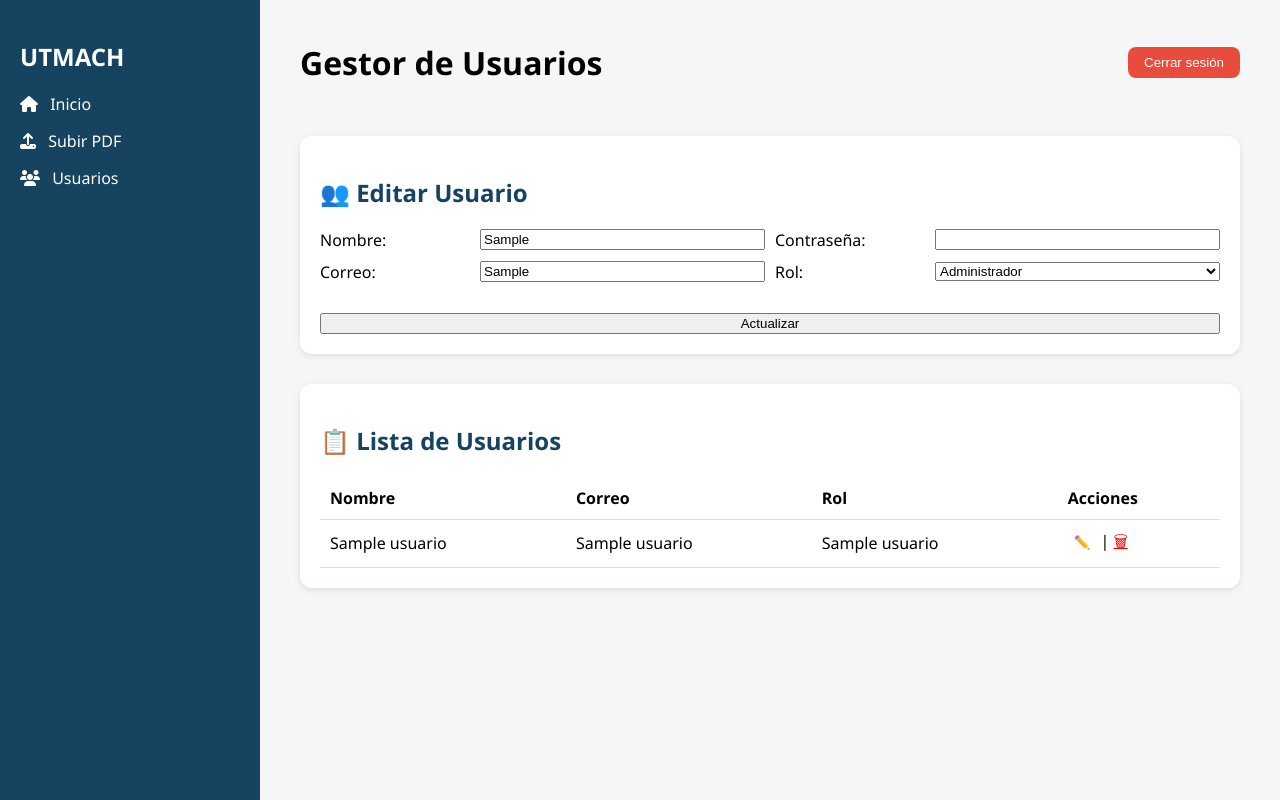
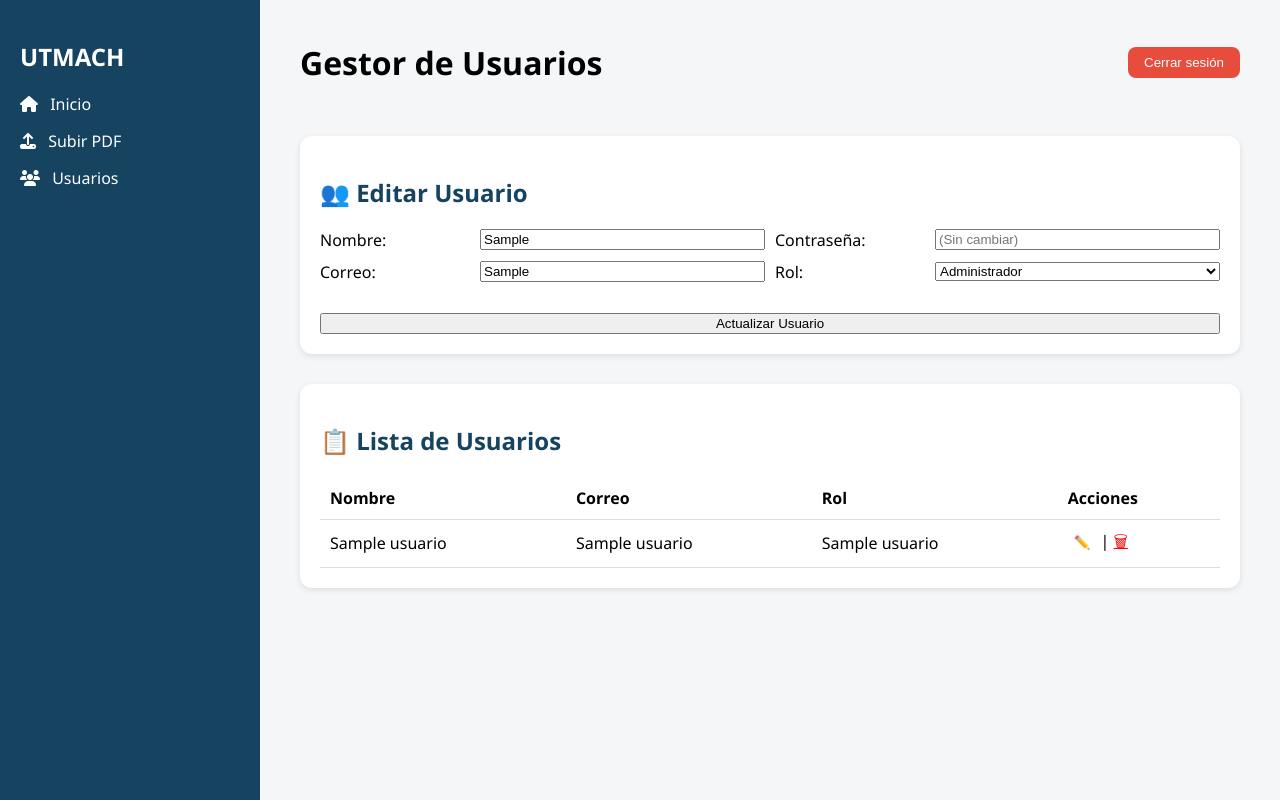
Before and after one commit to faustofi1262/neon-pdf-chatbot, a Flask app: template templates/usuarios.html in a window 1280 px wide. Run offline with Flask 3, Linux system fonts and the light colour scheme; the template is opened without the code that fills it: most values are stand-ins (such as "Sample title", 1, 10 or a date in 2020).

Commit message:
se agrega boton editar usuarios

```diff
--- a/app.py
+++ b/app.py
@@ -232,3 +232,42 @@ def eliminar_usuario(id):
 
     flash("Usuario eliminado correctamente.")
     return redirect(url_for('usuarios'))
+# Mostrar usuarios (con edición si se pasa id)
+@app.route('/usuarios')
+def usuarios():
+    conn = get_connection()
+    cur = conn.cursor()
+    cur.execute("SELECT * FROM usuarios ORDER BY id ASC")
+    lista_usuarios = cur.fetchall()
+
+    id_editar = request.args.get('editar')
+    usuario_editar = None
+
+    if id_editar:
+        cur.execute("SELECT * FROM usuarios WHERE id = %s", (id_editar,))
+        usuario_editar = cur.fetchone()
+
+    cur.close()
+    conn.close()
+
+    return render_template('usuarios.html', lista_usuarios=lista_usuarios, usuario_editar=usuario_editar)
+
+
+# Actualizar usuario
+@app.route('/actualizar_usuario', methods=['POST'])
+def actualizar_usuario():
+    id_usuario = request.form['id']
+    nombre = request.form['nombre_usuario']
+    correo = request.form['correo']
+    rol = request.form['rol']
+
+    conn = get_connection()
+    cur = conn.cursor()
+    cur.execute("UPDATE usuarios SET nombre_usuario=%s, correo=%s, rol=%s WHERE id=%s",
+                (nombre, correo, rol, id_usuario))
+    conn.commit()
+    cur.close()
+    conn.close()
+
+    flash('Usuario actualizado correctamente.')
+    return redirect(url_for('usuarios'))
--- a/templates/usuarios.html
+++ b/templates/usuarios.html
@@ -40,32 +40,38 @@
 
       <section class="card">
         <h2>👥 {{ modo_edicion and "Editar Usuario" or "Crear Usuario" }}</h2>
-        <form action="{{ modo_edicion and url_for('actualizar_usuario') or url_for('crear_usuario') }}" method="POST" class="form-usuarios">
-          {% if modo_edicion %}
-            <input type="hidden" name="id_usuario" value="{{ usuario_editar[0] }}">
+        <form action="{{ url_for('actualizar_usuario') if usuario_editar else url_for('crear_usuario') }}" method="POST" class="form-usuarios">
+  {% if usuario_editar %}
+    <input type="hidden" name="id" value="{{ usuario_editar[0] }}">
   {% endif %}
+  <div class="form-row">
+    <label>Nombre:</label>
+    <input type="text" name="nombre_usuario" value="{{ usuario_editar[1] if usuario_editar else '' }}" required>
 
-          <div class="form-row">
-            <label for="nombre_usuario">Nombre:</label>
-            <input type="text" name="nombre_usuario" required value="{{ usuario_editar[1] if modo_edicion else '' }}">
-
-            <label for="contrasena">Contraseña:</label>
-            <input type="password" name="contrasena_hash" {{ 'required' if not modo_edicion else '' }}>
+    <label>Contraseña:</label>
+    {% if not usuario_editar %}
+      <input type="password" name="contrasena_hash" required>
+    {% else %}
+      <input type="password" name="contrasena_hash" placeholder="(Sin cambiar)">
+    {% endif %}
   </div>
 
   <div class="form-row">
-            <label for="correo">Correo:</label>
-            <input type="email" name="correo" required value="{{ usuario_editar[3] if modo_edicion else '' }}">
+    <label>Correo:</label>
+    <input type="email" name="correo" value="{{ usuario_editar[3] if usuario_editar else '' }}" required>
 
-            <label for="rol">Rol:</label>
+    <label>Rol:</label>
     <select name="rol" required>
-              <option value="Administrador" {% if modo_edicion and usuario_editar[4] == 'Administrador' %}selected{% endif %}>Administrador</option>
-              <option value="Usuario" {% if modo_edicion and usuario_editar[4] == 'Usuario' %}selected{% endif %}>Usuario</option>
+      <option value="Administrador" {% if usuario_editar and usuario_editar[4] == 'Administrador' %}selected{% endif %}>Administrador</option>
+      <option value="Usuario" {% if usuario_editar and usuario_editar[4] == 'Usuario' %}selected{% endif %}>Usuario</option>
     </select>
   </div>
 
-          <button type="submit" style="margin-top: 20px;">{{ modo_edicion and "Actualizar" or "Crear Usuario" }}</button>
+  <button type="submit" style="margin-top: 20px;">
+    {% if usuario_editar %}Actualizar Usuario{% else %}Crear Usuario{% endif %}
+  </button>
 </form>
+
       </section>
 
       <section class="card" style="margin-top: 30px;">
```
Lines whose indentation alone changed are shown as unchanged.
